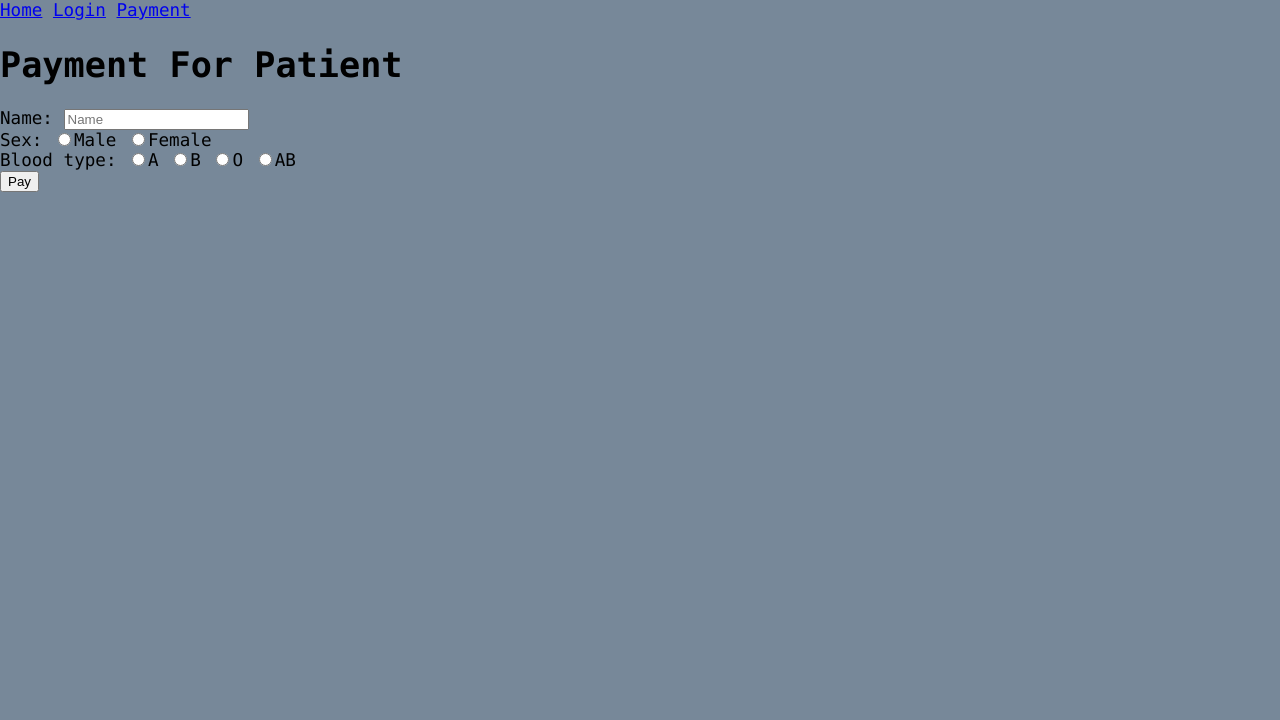
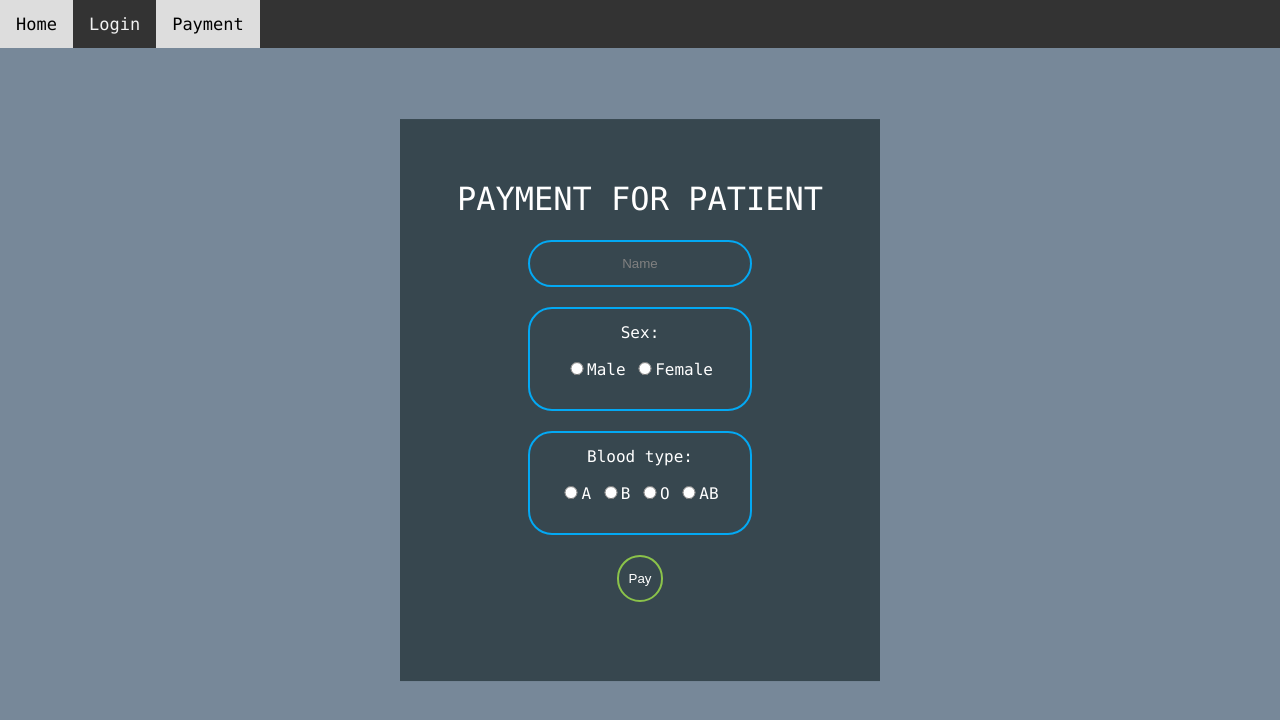
Before and after one commit to Karenw1004/hm647, a Flask app: page /payment in a window 1280 px wide. Shown: the top 720 px of the page. Run offline with Flask 2, Linux system fonts and the light colour scheme.

Commit message:
CSS change

```diff
--- /dev/null
+++ b/HM/static/styles/navbar.css
@@ -0,0 +1,24 @@
+
+.nav-bar {
+    overflow: hidden;
+    background-color: #333;
+  }
+
+  .nav-bar a {
+    float: left;
+    color: #f2f2f2;
+    text-align: center;
+    padding: 14px 16px;
+    text-decoration: none;
+    font-size: 17px;
+  }
+
+  .nav-bar a:hover {
+    background-color: #ddd;
+    color: black;
+  }
+
+  .nav-bar a.active {
+    background-color: #ddd;
+    color: black;
+  }
--- a/HM/static/styles/payment.css
+++ b/HM/static/styles/payment.css
@@ -1,9 +1,9 @@
-body{
+body
+{
     margin: 0;
     padding: 0;
     font-family: consolas;
     background-color: #778899;
-    font-size: 1.1em;
 }
 .pay-box{
     width: 400px;
@@ -21,27 +21,32 @@ body{
     text-transform: uppercase;
     font-weight: 500;
 }
-.pay-box input[type = "text"]
+.oval
 {
     border: 0;
     background: none;
     display: block;
     margin: 20px auto;
     text-align: center;
-    border: 2px solid #03A9F4;
     padding: 14px 10px;
-    width: 200px;
     outline: none;
     color: white;
     border-radius: 24px;
     transition: 0.25s;
 }
+
+.green-oval {
+    border: 2px solid #8BC34A;
+    cursor: pointer;
+}
+
+.blue-oval{
+    border: 2px solid #03A9F4;
+    width: 200px;
+}
 .pay-box input[ type = "radio"]{
     border: 0;
-    background: none;
-    display: block;
     margin: 20px auto;
-    text-align: center;
     border: 2px solid #03A9F4;
     padding: 14px 10px;
     width: 20px;
@@ -50,17 +55,6 @@ body{
     border-radius: 24px;
     transition: 0.25s;
 }
-.pay-box input[Type="submit"]{
-    border: 0;
-    background: none;
-    display: block;
-    margin: 20px auto;
-    text-align: center;
-    border: 2px solid #8BC34A;
-    padding: 14px 40px;
-    outline: none;
-    color: white;
-    border-radius: 24px;
-    transition: 0.25s;
-    cursor: pointer;
+::placeholder{
+    color: grey;
 }
--- a/HM/templates/dashboard.html
+++ b/HM/templates/dashboard.html
@@ -1,6 +1,7 @@
 {% extends "base.html" %}
 
 {% block css_link %}
+
  <link rel= "stylesheet" type= "text/css" href= "{{ url_for('static',filename='styles/dashboard.css') }}">
 {% endblock %}
 
--- a/HM/templates/index.html
+++ b/HM/templates/index.html
@@ -1,7 +1,8 @@
 {% extends "base.html" %}
 
 {% block css_link %}
-  <link rel= "stylesheet" type= "text/css" href= "{{ url_for('static',filename='styles/index.css') }}">
+<link rel= "stylesheet" type= "text/css" href= "{{ url_for('static',filename='styles/navbar.css') }}">
+<link rel= "stylesheet" type= "text/css" href= "{{ url_for('static',filename='styles/index.css') }}">
 {% endblock %}
 
 
--- a/HM/templates/login.html
+++ b/HM/templates/login.html
@@ -1,7 +1,7 @@
 {% extends "base.html" %}
 
 {% block css_link %}
-  <!-- <link rel= "stylesheet" type= "text/css" href= "{{ url_for('static',filename='styles/index.css') }}"> -->
+<link rel= "stylesheet" type= "text/css" href= "{{ url_for('static',filename='styles/navbar.css') }}">
   <link rel= "stylesheet" type= "text/css" href= "{{ url_for('static',filename='styles/login.css') }}">
 {% endblock %}
 
--- a/HM/templates/navbar.html
+++ b/HM/templates/navbar.html
@@ -1,10 +1,10 @@
 <header class="">
-    <div class="">
+    <div class="nav-bar">
         <!-- <h3 class="">Hospital Management</h3> -->
-        <nav class="">
-        <a class="" href='/'>Home</a>
-        <a class="" href='/login'>Login</a>
-        <a class="" href='/payment'>Payment</a>
+        <!-- <nav class=""> -->
+        <a class="{% if request.path == '/' %}active {% endif %}" href='/'>Home</a>
+        <a class="{% if request.path == '/login' %}active {% endif %}" href='/login'>Login</a>
+        <a class="{% if request.path == '/payment' %}active {% endif %}" href='/payment'>Payment</a>
         </nav>
     </div>
 </header>
--- a/HM/templates/payment.html
+++ b/HM/templates/payment.html
@@ -1,7 +1,7 @@
 {% extends "base.html" %}
 
 {% block css_link %}
-  <!-- <link rel= "stylesheet" type= "text/css" href= "{{ url_for('static',filename='styles/index.css') }}"> -->
+<link rel= "stylesheet" type= "text/css" href= "{{ url_for('static',filename='styles/navbar.css') }}">
   <link rel= "stylesheet" type= "text/css" href= "{{ url_for('static',filename='styles/payment.css') }}">
 {% endblock %}
 
@@ -12,27 +12,27 @@
     {% include "navbar.html" %}
 
 
-  <form class="" action="/payment" method="POST">
+  <form class="pay-box" action="/payment" method="POST">
     <h1>Payment For Patient</h1>
-    <label for="name">Name: </label>
-    <input type="text" name="name" placeholder="Name">
-    <br>
+    <input type="text" class="oval blue-oval "name="name" placeholder="Name">
 
-    <label for="sex">Sex: </label>
-    <input type="radio" name="sex" value="Male" required><label for="Male">Male</label>
-    <input type="radio" name="sex" value="Female" required><label for="Female">Female</label>
-    <br>
+    <div class="oval blue-oval">
+      <label for="sex">Sex: </label> <br>
+      <input type="radio" name="sex" value="Male" required><label for="Male">Male</label>
+      <input type="radio" name="sex" value="Female" required><label for="Female">Female</label>
+    </div>
 
-    <label for="blood">Blood type: </label>
+    <div class="oval blue-oval">
+    <label for="blood">Blood type: </label> <br>
     <input type="radio" name="blood" value="A" required><label for="A">A</label>
     <input type="radio" name="blood" value="B" required><label for="B">B</label>
     <input type="radio" name="blood" value="O" required><label for="O">O</label>
     <input type="radio" name="blood" value="AB" required><label for="AB">AB</label>
+    </div>
+
+
+    <input type="submit" class="oval green-oval"value="Pay" >
     <br>
-
-    <input type="submit" value="Pay" >
-    <br>
-
   </form>
 
   </div>
--- a/HM/templates/register.html
+++ b/HM/templates/register.html
@@ -1,6 +1,8 @@
 {% extends "base.html" %}
 
 {% block css_link %}
+<link rel= "stylesheet" type= "text/css" href= "{{ url_for('static',filename='styles/navbar.css') }}">
+
   <!-- <link rel= "stylesheet" type= "text/css" href= "{{ url_for('static',filename='styles/index.css') }}"> -->
   <link rel= "stylesheet" type= "text/css" href= "{{ url_for('static',filename='styles/login.css') }}">
 {% endblock %}
```
